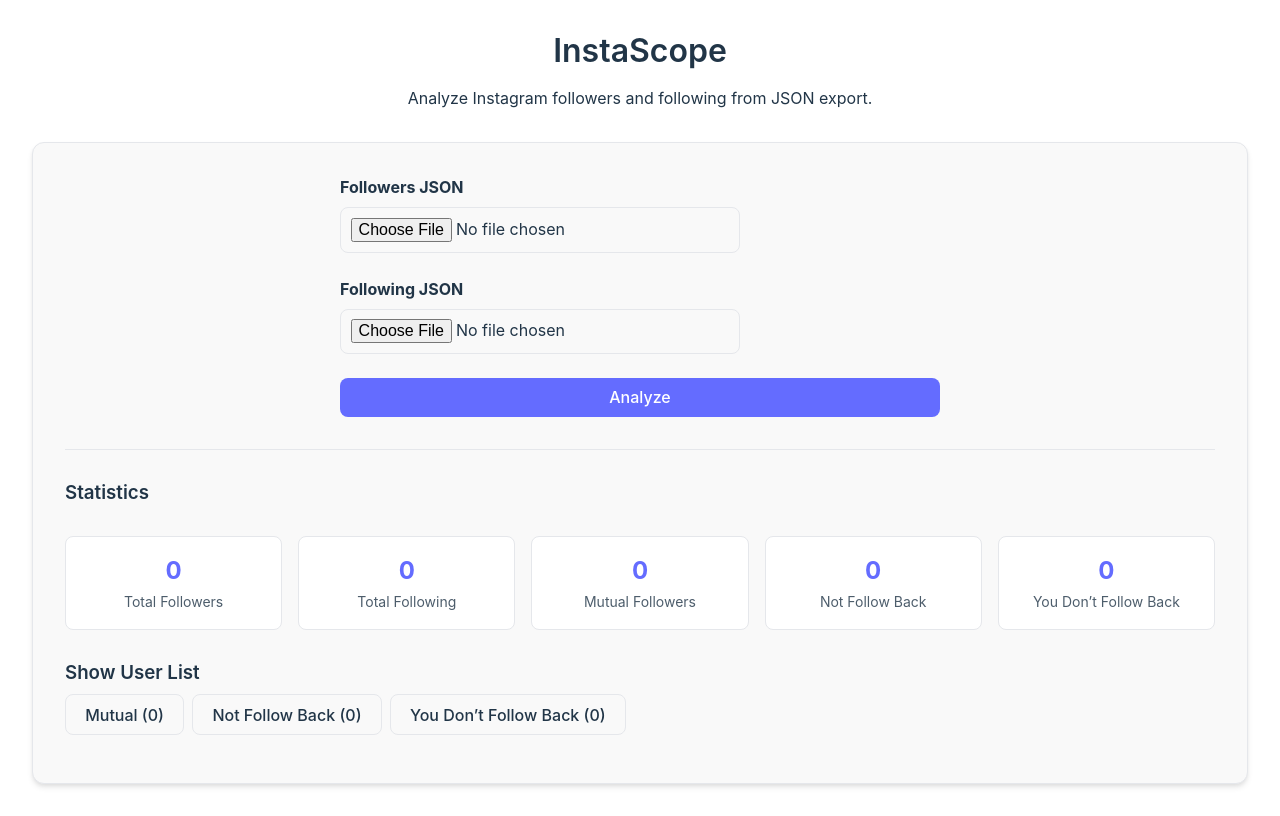
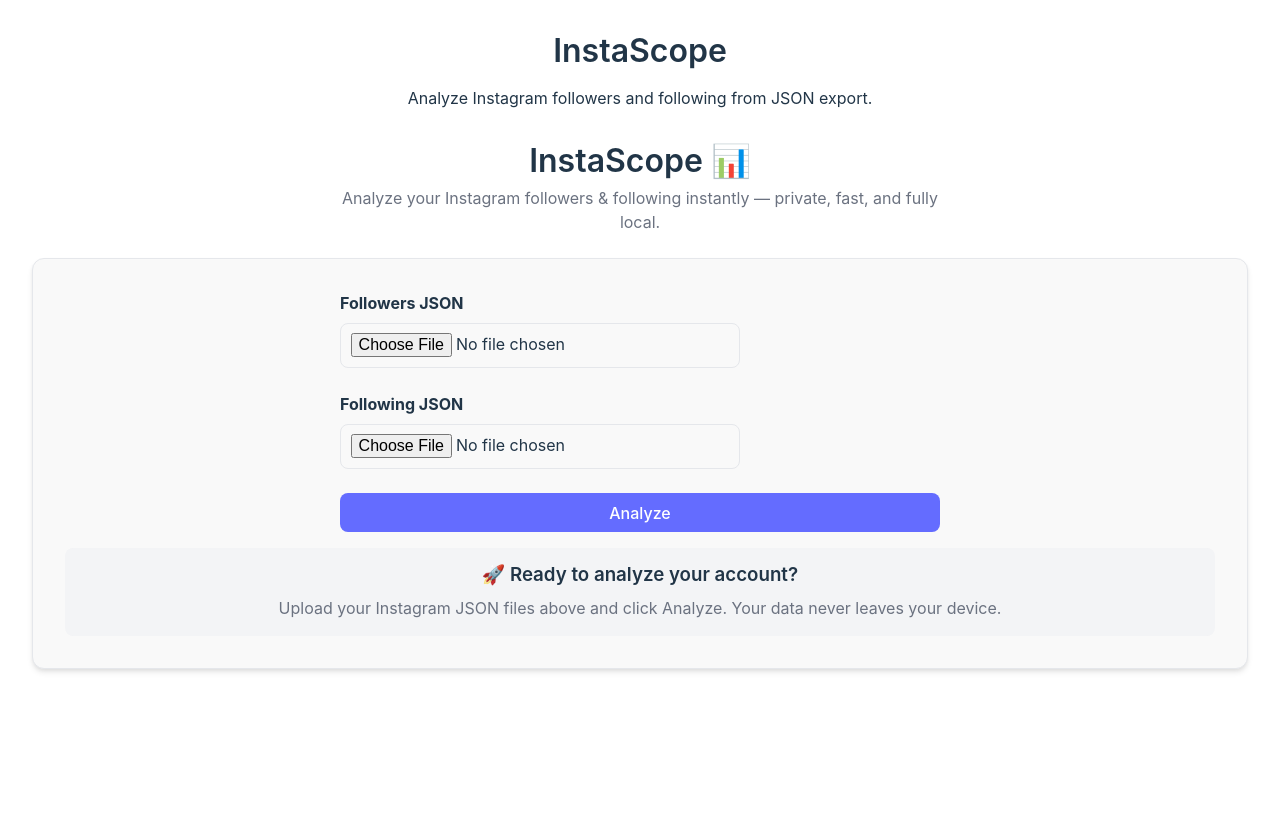
Before and after one commit to xebec51/instascope, a React (Vite) app: page / in a window 1280 px wide. Built offline with nearby package versions, Linux system fonts and the light colour scheme.

Commit message:
feat: add hero header and empty state UI for improved first-load experience

```diff
--- a/src/components/FileUpload.jsx
+++ b/src/components/FileUpload.jsx
@@ -11,15 +11,17 @@ function FileUpload() {
   const [youNotFollowBack, setYouNotFollowBack] = useState([]);
 
   const [activeView, setActiveView] = useState(null);
+  const [isLoading, setIsLoading] = useState(false);
 
-  const readJSON = (file) => {
-    return new Promise((resolve, reject) => {
+  const hasAnalyzed = followers.length > 0 || following.length > 0;
+
+  const readJSON = (file) =>
+    new Promise((resolve, reject) => {
       const reader = new FileReader();
       reader.onload = (e) => resolve(JSON.parse(e.target.result));
       reader.onerror = reject;
       reader.readAsText(file);
     });
-  };
 
   const handleAnalyze = async (e) => {
     e.preventDefault();
@@ -33,6 +35,8 @@ function FileUpload() {
     }
 
     try {
+      setIsLoading(true);
+
       const followersJSON = await readJSON(followersFile);
       const followingJSON = await readJSON(followingFile);
 
@@ -45,32 +49,31 @@ function FileUpload() {
       const followersSet = new Set(followersList);
       const followingSet = new Set(followingList);
 
-      const mutualResult = followersList.filter((u) =>
-        followingSet.has(u)
-      );
+      setMutual(followersList.filter((u) => followingSet.has(u)));
+      setNotFollowBack(followingList.filter((u) => !followersSet.has(u)));
+      setYouNotFollowBack(followersList.filter((u) => !followingSet.has(u)));
 
-      const notFollowBackResult = followingList.filter(
-        (u) => !followersSet.has(u)
-      );
-
-      const youNotFollowBackResult = followersList.filter(
-        (u) => !followingSet.has(u)
-      );
-
-      setMutual(mutualResult);
-      setNotFollowBack(notFollowBackResult);
-      setYouNotFollowBack(youNotFollowBackResult);
-
-      // reset menu setiap analyze ulang
       setActiveView(null);
-
     } catch (error) {
       alert("Failed to read or process JSON files.");
       console.error(error);
+    } finally {
+      setIsLoading(false);
     }
   };
 
   return (
+    <div>
+
+      {/* HERO HEADER */}
+      <section className="hero">
+        <h1>InstaScope 📊</h1>
+        <p>
+          Analyze your Instagram followers & following instantly —
+          private, fast, and fully local.
+        </p>
+      </section>
+
       <div className="card">
         <form onSubmit={handleAnalyze} className="upload-section">
           <div className="file-input-group">
@@ -83,26 +86,44 @@ function FileUpload() {
             <input type="file" name="following" accept=".json" />
           </div>
 
-        <button type="submit" className="btn-primary" style={{ width: "100%" }}>
-          Analyze
+          <button
+            type="submit"
+            className="btn-primary"
+            style={{ width: "100%" }}
+            disabled={isLoading}
+          >
+            {isLoading ? "Analyzing..." : "Analyze"}
           </button>
         </form>
 
+        {/* EMPTY STATE */}
+        {!hasAnalyzed && (
+          <div className="empty-state">
+            <h3>🚀 Ready to analyze your account?</h3>
+            <p>
+              Upload your Instagram JSON files above and click Analyze.
+              Your data never leaves your device.
+            </p>
+          </div>
+        )}
+
+        {hasAnalyzed && (
+          <>
             <hr />
 
             <h3>Statistics</h3>
             <div className="stats-grid">
               <div className="stat-item">
                 <span className="stat-value">{followers.length}</span>
-          <span className="stat-label">Total Followers</span>
+                <span className="stat-label">Followers</span>
               </div>
               <div className="stat-item">
                 <span className="stat-value">{following.length}</span>
-          <span className="stat-label">Total Following</span>
+                <span className="stat-label">Following</span>
               </div>
               <div className="stat-item">
                 <span className="stat-value">{mutual.length}</span>
-          <span className="stat-label">Mutual Followers</span>
+                <span className="stat-label">Mutual</span>
               </div>
               <div className="stat-item">
                 <span className="stat-value">{notFollowBack.length}</span>
@@ -117,36 +138,13 @@ function FileUpload() {
             <h3>Show User List</h3>
 
             <div className="btn-group">
-        <button
-          type="button"
-          onClick={() => setActiveView("mutual")}
-          style={{
-            backgroundColor: activeView === "mutual" ? "#2563eb" : undefined,
-            color: activeView === "mutual" ? "white" : undefined
-          }}
-        >
+              <button onClick={() => setActiveView("mutual")} type="button">
                 Mutual ({mutual.length})
               </button>
-
-        <button
-          type="button"
-          onClick={() => setActiveView("notFollowBack")}
-          style={{
-            backgroundColor: activeView === "notFollowBack" ? "#dc2626" : undefined,
-            color: activeView === "notFollowBack" ? "white" : undefined
-          }}
-        >
+              <button onClick={() => setActiveView("notFollowBack")} type="button">
                 Not Follow Back ({notFollowBack.length})
               </button>
-
-        <button
-          type="button"
-          onClick={() => setActiveView("youNotFollowBack")}
-          style={{
-            backgroundColor: activeView === "youNotFollowBack" ? "#ca8a04" : undefined,
-            color: activeView === "youNotFollowBack" ? "white" : undefined
-          }}
-        >
+              <button onClick={() => setActiveView("youNotFollowBack")} type="button">
                 You Don’t Follow Back ({youNotFollowBack.length})
               </button>
             </div>
@@ -154,14 +152,15 @@ function FileUpload() {
             {activeView === "mutual" && (
               <ResultList title="Mutual Followers" users={mutual} />
             )}
-
             {activeView === "notFollowBack" && (
               <ResultList title="Not Follow Back" users={notFollowBack} />
             )}
-
             {activeView === "youNotFollowBack" && (
               <ResultList title="You Don’t Follow Back" users={youNotFollowBack} />
             )}
+          </>
+        )}
+      </div>
     </div>
   );
 }
--- a/src/index.css
+++ b/src/index.css
@@ -118,3 +118,31 @@ hr {
   border-top: 1px solid var(--border-color);
   margin: 2rem 0;
 }
+
+.hero {
+  text-align: center;
+  margin-bottom: 1.5rem;
+}
+
+.hero h1 {
+  margin-bottom: 0.3rem;
+  font-size: 2rem;
+}
+
+.hero p {
+  color: #6b7280;
+  max-width: 600px;
+  margin: auto;
+}
+
+.empty-state {
+  margin-top: 1rem;
+  padding: 1rem;
+  background: #f3f4f6;
+  border-radius: 8px;
+  text-align: center;
+}
+
+.empty-state p {
+  color: #6b7280;
+}
```
Lines whose indentation alone changed are shown as unchanged.
